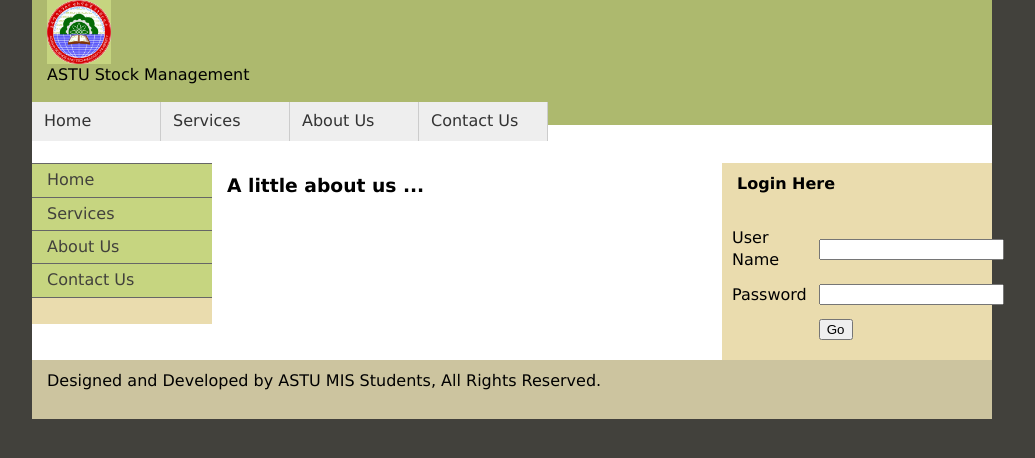
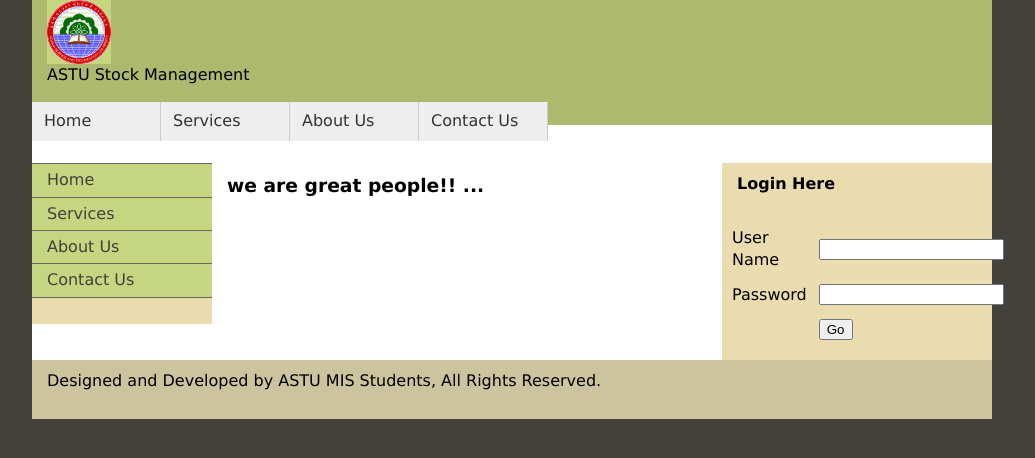
Before and after one commit to Tinsae/stockmgt, a PHP site: page /Stock/aboutus.php in a window 1280 px wide. Shown: the top 458 px of the page, without its empty margins (128-1163 px from the left). Run offline with PHP 8.4, Linux system fonts and the light colour scheme.

Commit message:
mod aboutus.php

```diff
--- a/aboutus.php
+++ b/aboutus.php
@@ -184,7 +184,7 @@ ul.nav a:hover, ul.nav a:active, ul.nav a:focus {
     </ul>
     <p><!-- end .sidebar1 --></p>
   </div><div class="content">
-<h3>A little about us ...</h3>
+<h3>we are great people!! ...</h3>
   <!-- end .content --></div>
   <div class="sidebar2">
     <h4>Login Here</h4>
```
